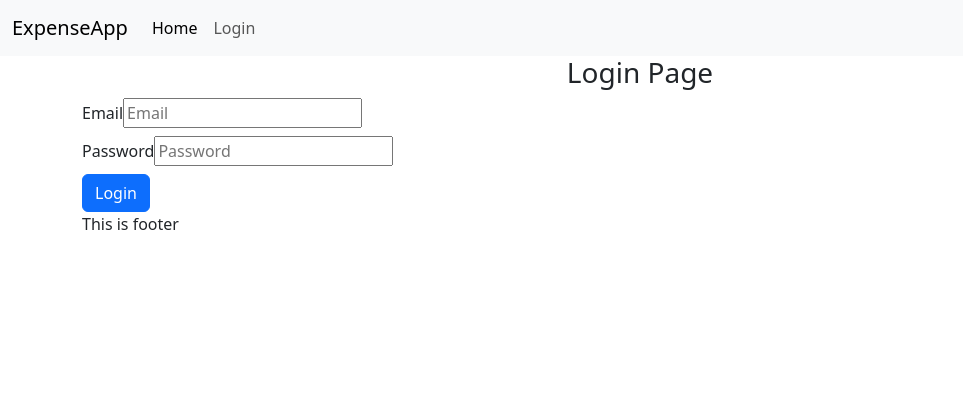
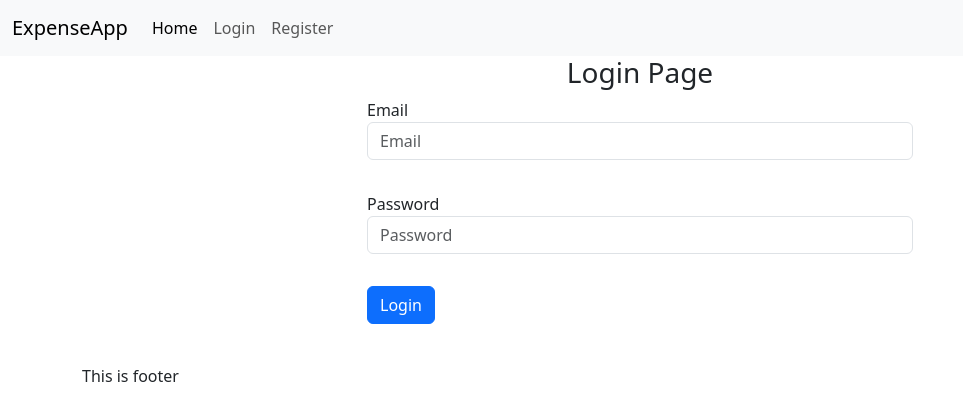
Before and after one commit to GopalVashishta/expense-react-client, a React (Vite) app: page /login in a window 1280 px wide. Shown: the top 420 px of the page, without its empty margins (0-963 px from the left). Built offline with nearby package versions, Linux system fonts and the light colour scheme; no server answers.

Commit message:
added Google SSO

```diff
--- a/package.json
+++ b/package.json
@@ -10,7 +10,8 @@
     "preview": "vite preview"
   },
   "dependencies": {
-    "axiom": "^0.38.0",
+    "@react-oauth/google": "^0.13.4",
+    "axiom": "^0.22.0",
     "axios": "^1.13.4",
     "bootstrap": "^5.3.8",
     "react": "^19.2.0",
--- a/src/App.jsx
+++ b/src/App.jsx
@@ -11,6 +11,7 @@ import { useEffect, useState } from 'react';
 function App() {
   //Value of userDetails repsersent whteher user is logged in or not
   const [userDetails, setUserDetails] = useState(null);
+  const [loading, setLoading] = useState(true); //loadog
 
   // retainLogin
   const isUserLoggedIn = async () => {
@@ -21,9 +22,19 @@ function App() {
       } catch (error) {
         console.log(error);
       }
+      finally{
+        setLoading(false);
+      }
   };
-  useEffect(() => {isUserLoggedIn(); }, []) // a func and a dependency array(useState vars)
+  useEffect(() => {isUserLoggedIn(); }, []) // a func and a dependency array(useState vars) only works after page render
+  if(loading){
+    return (
+      <div className="container text-center">
+        <h3>Loading....</h3>
+      </div>
+    );
 
+  }
   return (
     <Routes>
       <Route path="/" element={userDetails ? (
--- a/src/components/Header.jsx
+++ b/src/components/Header.jsx
@@ -31,6 +31,11 @@ function Header(){
                         Login
                     </Link>
                     </li>
+                    <li className="nav-item">
+                    <Link className="nav-link" to="/register">
+                        Register
+                    </Link>
+                    </li>
                 </ul>
                 </div>
             </div>
--- a/src/components/UserLayout.jsx
+++ b/src/components/UserLayout.jsx
@@ -4,9 +4,9 @@ import axios from 'axios'
 
 function UserLayout({ children, user, setUser }) {
     const navigate = useNavigate();
-    const handleLogout = () => {
+    const handleLogout = async () => {
         setUser(null);
-        axios.post('http://localhost:5001/auth/logout');
+        await axios.post('http://localhost:5001/auth/logout');
         navigate('/');
     };
 
--- a/src/pages/Login.jsx
+++ b/src/pages/Login.jsx
@@ -1,5 +1,6 @@
 import { useState } from "react";
 import axios from 'axios'; // POSTMAN guy
+import {GoogleOAuthProvider, GoogleLogin} from '@react-oauth/google';
 // import ".login.css"; this will add css to this component
 function Login({ setUser }) {
     const [formdata, setFormdata] = useState({ email: "", password: "" });
@@ -45,11 +46,29 @@ function Login({ setUser }) {
                 setMessage("User Authenticated");
             }catch(err){
                 console.log("Error during login:", err);
-                setErrors({message: "Login failed. Please try again."});
+                setErrors({message: err.status === 401 ? "Please log in via Google" : "Login failed. Please try again."});
             }
         }else{
             console.log("Invalid form");
         }
+    }
+
+    const handleGoogleSuccess = async (authResponse) => {
+        try{
+            const body = {
+                idToken: authResponse?.credential
+            };
+            const resp = await axios.post("http://localhost:5001/auth/google-auth", body, {withCredentials: true});
+            setUser(resp.data.user);
+        }catch(err){
+            console.log("Error during Google SSO login:", err);
+            setErrors({message: "Google SSO login failed. Please try again."});
+        }
+    }
+
+    const handleGoogleError = (error) => {
+        console.log(error);
+        setErrors({message: "Something went wrong while performing google single sign-on"});
     }
 
     return (
@@ -57,17 +76,35 @@ function Login({ setUser }) {
             <h3 className="text-center">Login Page</h3>
             {message && (message)}
             {errors.message && (errors.message)}
+            <div className="row justify-content-center">
+                <div className="col-6">
+                    <form onSubmit={handleFormSubmit}>
 
-            <form onSubmit={handleFormSubmit}>
+                        <label>Email</label>
+                        <input name="email" type="email" placeholder="Email" className="form-control mb-2"
+                        onChange={handleChange} value={formdata.email} required={true} />
+                        {errors.email && (errors.email)}
+                        <br />
 
-                <label>Email</label>
-                <input name="email" type="email" placeholder="Email" className="form-label mb-2"
-                onChange={handleChange} value={formdata.email} required={true} /> <br />
-                <label>Password</label>
-                <input name="password" type="password" placeholder="Password" className="form-label mb-2"
-                onChange={handleChange} value={formdata.password} required={true} /> <br />
-                <button className="btn btn-primary w-20" type="submit">Login</button>
-            </form>
+                        <label>Password</label>
+                        <input name="password" type="password" placeholder="Password" className="form-control mb-2"
+                        onChange={handleChange} value={formdata.password} required={true} />
+                        {errors.password && (errors.password)}
+                        <br />
+
+                        <button className="btn btn-primary w-20" type="submit">Login</button>
+                    </form>
+                </div>
+            </div>
+
+            <div className="row justify-content-center">
+                <div className="col-6">
+                    <GoogleOAuthProvider clientId={import.meta.env.VITE_GOOGLE_CLIENT_ID}> {/* Like BrowserRouter in main.jsx */}
+                        <GoogleLogin onSuccess={handleGoogleSuccess} onError={handleGoogleError} />
+                    </GoogleOAuthProvider>
+                </div>
+            </div>
+
         </div>
     );
 }
--- a/src/pages/Register.jsx
+++ b/src/pages/Register.jsx
@@ -52,7 +52,8 @@ function Register({ setUser }){
 
                     <label>Email</label>
                     <input type="email" name="email" value={formdata.email} className="form-control"
-                    onChange={handleChange} required={true}></input> <br/>
+                    onChange={handleChange} required={true}></input>
+                     <br/>
 
                     <label>Password</label>
                     <input type="password" name="password" value={formdata.password} className="form-control"
```
Also changed, not shown: 1 other file (tests, documents, lock files or other folders).
